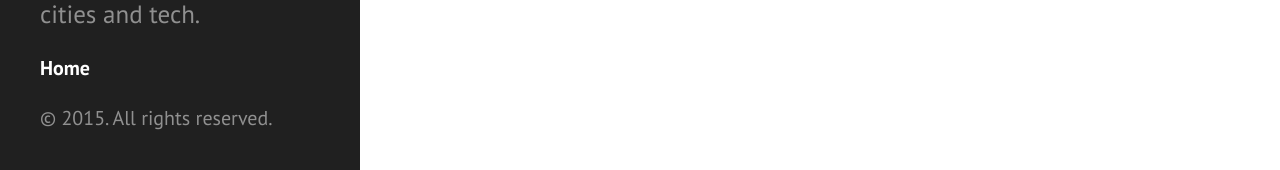
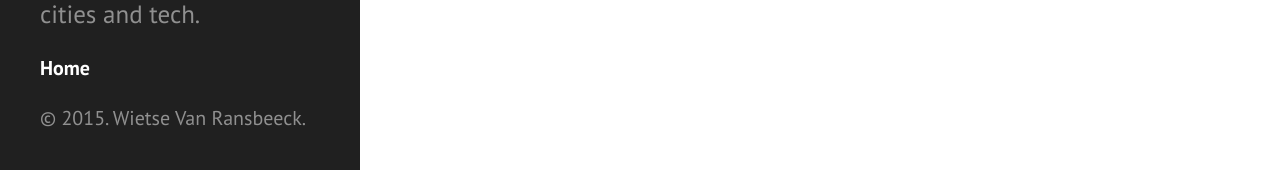
Before and after one commit to wietsevr/wietsevr, a Jekyll site: the page built from index.html, in a window 1280 px wide. Shown: the part 727-897 px from the top of the page. Built offline with Jekyll 4.4.1, drawn with Linux system fonts in a browser that asks for light colours; the list of posts is cut into pages by our own code.

Commit message:
Update sidebar.html

```diff
--- a/_includes/sidebar.html
+++ b/_includes/sidebar.html
@@ -31,6 +31,6 @@
       <li class="sidebar-nav-item">Currently v{{ site.version }}</li-->
     </ul>
 
-    <p>&copy; {{ site.time | date: '%Y' }}. All rights reserved.</p>
+    <p>&copy; {{ site.time | date: '%Y' }}. Wietse Van Ransbeeck.</p>
   </div>
 </div>
```
